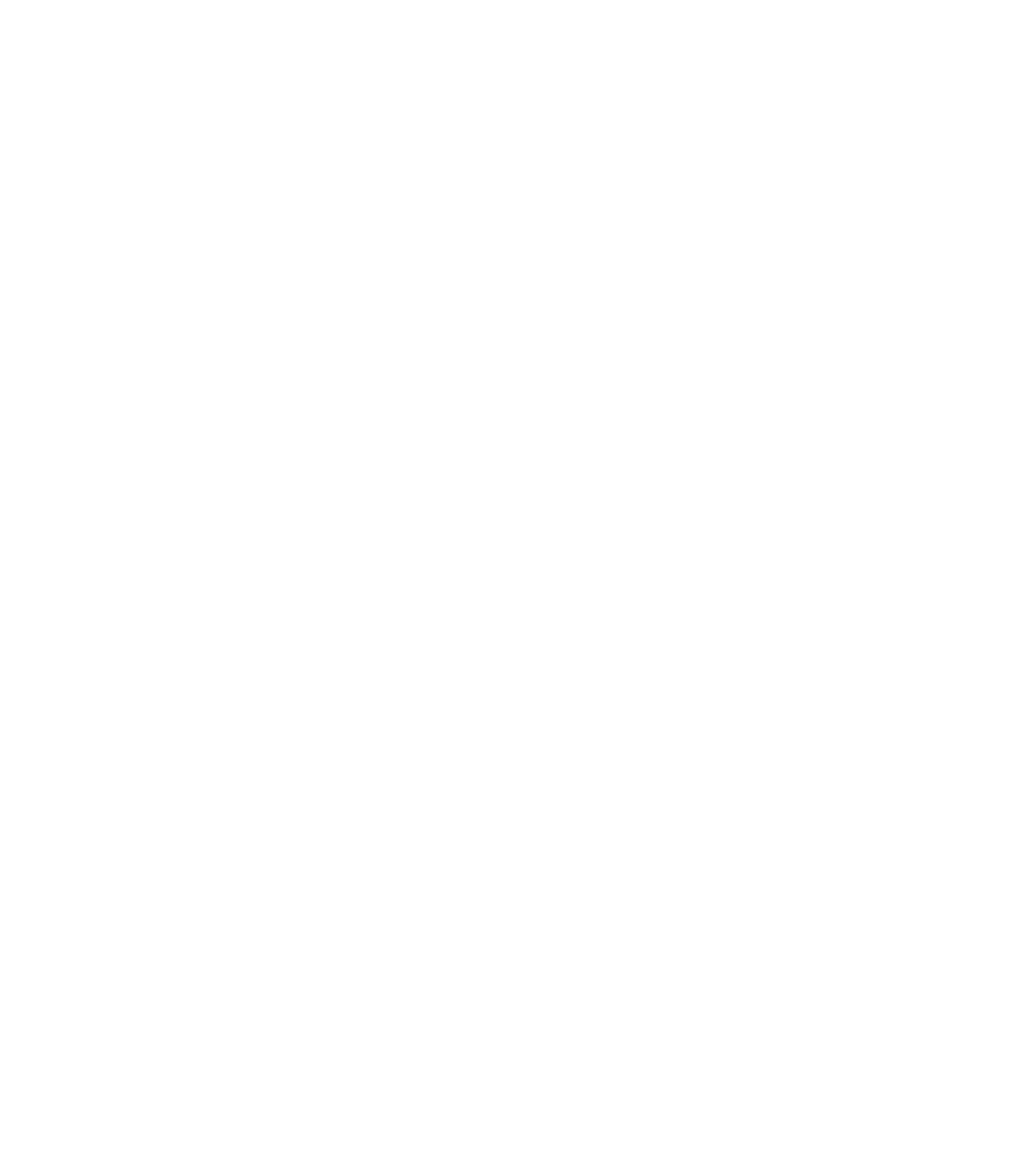
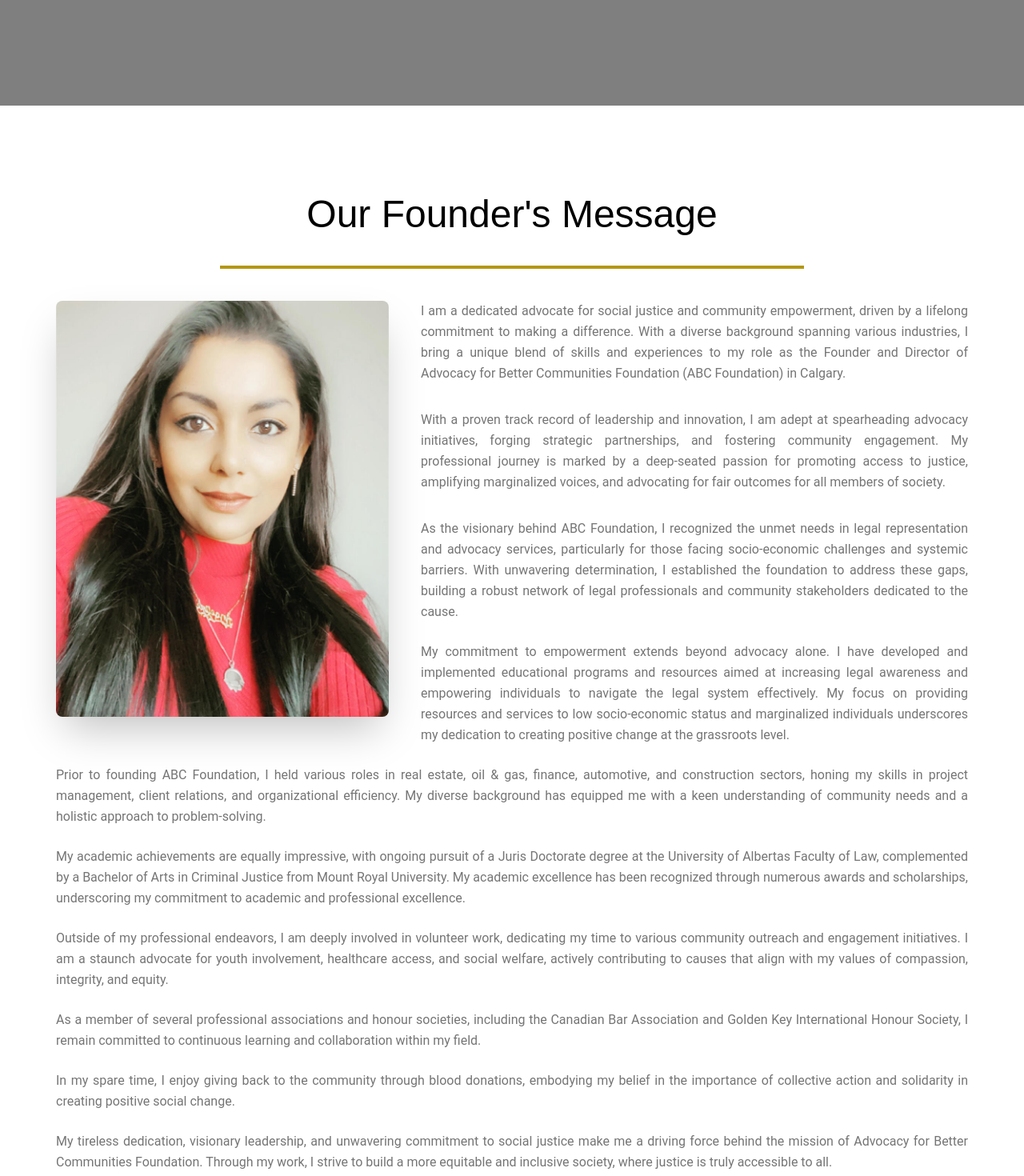
Before and after one commit to adminadbc/abcwebsite, a Next.js app: page /main/about/founder in a window 1280 px wide. Shown: the part 540-2010 px from the top of the page at 80% size. Before the commit the page ends 800 px from the top, so only its background shows below. Built offline with nearby package versions, Linux system fonts and the light colour scheme; a web font is replaced by a local one.

Commit message:
foundaer page ready

```diff
--- a/app/main/about/founder/page.tsx
+++ b/app/main/about/founder/page.tsx
@@ -1,12 +1,17 @@
 import React from "react";
+import NavBar from "../../../ui/components/navbar";
+import { HeroSection } from "../../../ui/about/hero";
+import { Footer4 } from "../../../ui/components/footer";
+
+import { BlogSection14 } from "../../../ui/about/founder/message";
 
 function FounderPage() {
   return (
-    <div className="flex flex-col text-center my-12">
-      <h2 className="text-4xl lg:text-5xl ">Who we are</h2>
-      <div className="relative flex py-5 w-1/2  mx-auto items-center">
-        <div className="flex-grow border-t-4 border-abcf w-96"></div>
-      </div>
+    <div>
+      <NavBar />
+      <HeroSection />
+      <BlogSection14 />
+      <Footer4 />
     </div>
   );
 }
--- /dev/null
+++ b/app/ui/about/founder/message.tsx
@@ -0,0 +1,106 @@
+"use client";
+
+import { Typography } from "@material-tailwind/react";
+import Image from "next/image";
+
+export function BlogSection14() {
+  return (
+    <section className="flex flex-col items-center lg:py-28 py-10 px-8">
+      <h1 className="md:text-5xl lg:text-5xl mb-10">
+        Our Founder&apos;s Message
+      </h1>
+      <div className="flex-grow border-t-4 border-abcf w-3/5 mx-auto mb-10"></div>
+      <div className="inline m-20 container  my-auto text-center">
+        <Image
+          src="/angie-lal.jpg"
+          alt="blog"
+          className="float-left mr-10 mb-5 rounded-lg shadow-2xl lg:max-w-[26rem] lg:min-h-[26rem]"
+          width={500}
+          height={500}
+        />
+
+        <div className="mb-12 text-justify">
+          <Typography className="mb-8 font-normal !text-gray-600">
+            I am a dedicated advocate for social justice and community
+            empowerment, driven by a lifelong commitment to making a difference.
+            With a diverse background spanning various industries, I bring a
+            unique blend of skills and experiences to my role as the Founder and
+            Director of Advocacy for Better Communities Foundation (ABC
+            Foundation) in Calgary.
+          </Typography>
+
+          <Typography className="mb-8 font-normal !text-gray-600">
+            With a proven track record of leadership and innovation, I am adept
+            at spearheading advocacy initiatives, forging strategic
+            partnerships, and fostering community engagement. My professional
+            journey is marked by a deep-seated passion for promoting access to
+            justice, amplifying marginalized voices, and advocating for fair
+            outcomes for all members of society.
+          </Typography>
+
+          <Typography className="mb-6 font-normal !text-gray-600">
+            As the visionary behind ABC Foundation, I recognized the unmet needs
+            in legal representation and advocacy services, particularly for
+            those facing socio-economic challenges and systemic barriers. With
+            unwavering determination, I established the foundation to address
+            these gaps, building a robust network of legal professionals and
+            community stakeholders dedicated to the cause.
+          </Typography>
+          <Typography className="mb-6 font-normal !text-gray-600">
+            My commitment to empowerment extends beyond advocacy alone. I have
+            developed and implemented educational programs and resources aimed
+            at increasing legal awareness and empowering individuals to navigate
+            the legal system effectively. My focus on providing resources and
+            services to low socio-economic status and marginalized individuals
+            underscores my dedication to creating positive change at the
+            grassroots level.
+          </Typography>
+          <Typography className="mb-6 font-normal !text-gray-600">
+            Prior to founding ABC Foundation, I held various roles in real
+            estate, oil & gas, finance, automotive, and construction sectors,
+            honing my skills in project management, client relations, and
+            organizational efficiency. My diverse background has equipped me
+            with a keen understanding of community needs and a holistic approach
+            to problem-solving.
+          </Typography>
+          <Typography className="mb-6 font-normal !text-gray-600">
+            My academic achievements are equally impressive, with ongoing
+            pursuit of a Juris Doctorate degree at the University of Albertas
+            Faculty of Law, complemented by a Bachelor of Arts in Criminal
+            Justice from Mount Royal University. My academic excellence has been
+            recognized through numerous awards and scholarships, underscoring my
+            commitment to academic and professional excellence.
+          </Typography>
+          <Typography className="mb-6 font-normal !text-gray-600">
+            Outside of my professional endeavors, I am deeply involved in
+            volunteer work, dedicating my time to various community outreach and
+            engagement initiatives. I am a staunch advocate for youth
+            involvement, healthcare access, and social welfare, actively
+            contributing to causes that align with my values of compassion,
+            integrity, and equity.
+          </Typography>
+          <Typography className="mb-6 font-normal !text-gray-600">
+            As a member of several professional associations and honour
+            societies, including the Canadian Bar Association and Golden Key
+            International Honour Society, I remain committed to continuous
+            learning and collaboration within my field.
+          </Typography>
+          <Typography className="mb-6 font-normal !text-gray-600">
+            In my spare time, I enjoy giving back to the community through blood
+            donations, embodying my belief in the importance of collective
+            action and solidarity in creating positive social change.
+          </Typography>
+          <Typography className="mb-6 font-normal !text-gray-600">
+            My tireless dedication, visionary leadership, and unwavering
+            commitment to social justice make me a driving force behind the
+            mission of Advocacy for Better Communities Foundation. Through my
+            work, I strive to build a more equitable and inclusive society,
+            where justice is truly accessible to all.
+          </Typography>
+        </div>
+      </div>
+    </section>
+  );
+}
+
+export default BlogSection14;
--- a/app/ui/components/navbar.tsx
+++ b/app/ui/components/navbar.tsx
@@ -13,6 +13,8 @@
   {
     name: "About",
     href: "/main/about",
+    submenu: true,
+    submenuItems: [{ name: "Founder", href: "/main/founder" }],
   },
   { name: "Resources", href: "/main/resources" },
   { name: "Initiatives", href: "/main/initiatives" },
@@ -33,7 +35,6 @@
   }, []);
 
   return (
-    <>
     <Navbar
       fullWidth
       shadow={false}
@@ -127,7 +128,6 @@
         </div>
       </Collapse>
     </Navbar>
-    </>
   );
 }
 
```
Also changed, not shown: public/raj.jpg. Lines whose indentation alone changed are shown as unchanged.
